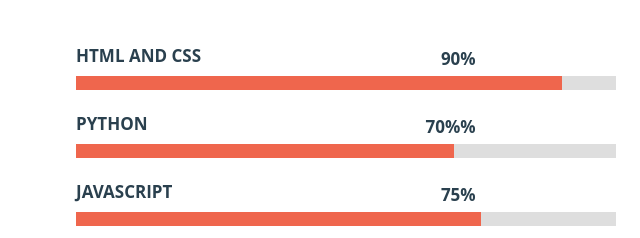
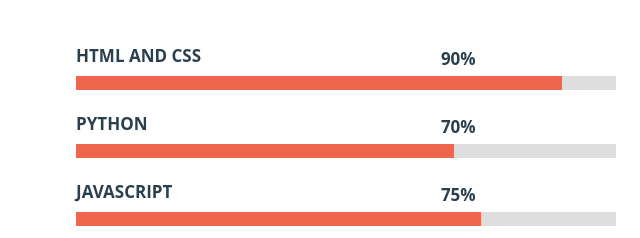
Before and after one commit to harisahsann/Remuse-Website, a plain HTML site: page index.html in a window 1280 px wide. Shown: the part 840-1078 px from the top of the page, 9-649 px from the left. Drawn offline with Linux system fonts and the light colour scheme.

Commit message:
Update index.html

```diff
--- a/index.html
+++ b/index.html
@@ -137,7 +137,7 @@
 							<h4>Python</h4>
 						</div>
 						<div class="percentage">
-							<p>70%%</p>
+							<p>70%</p>
 					</div>
 					<div class="clearfix"></div>
 				</div>
```
